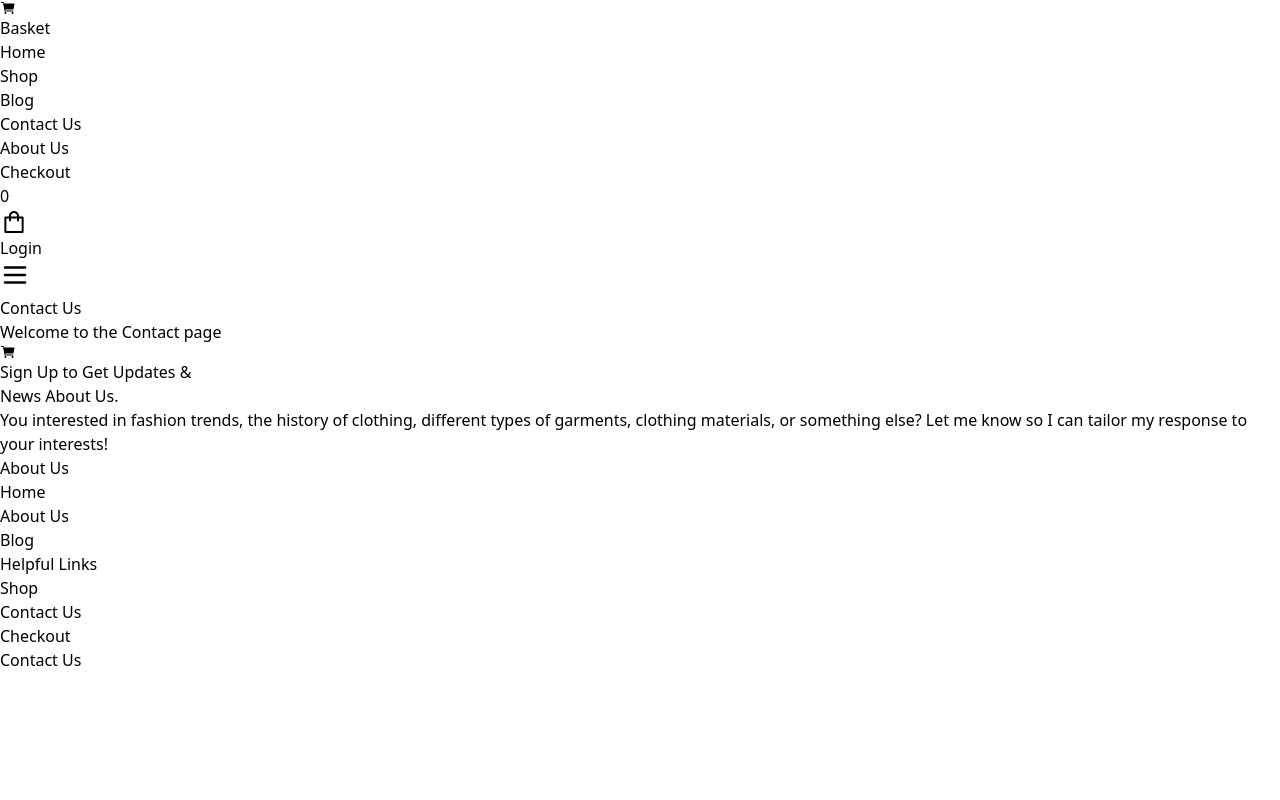
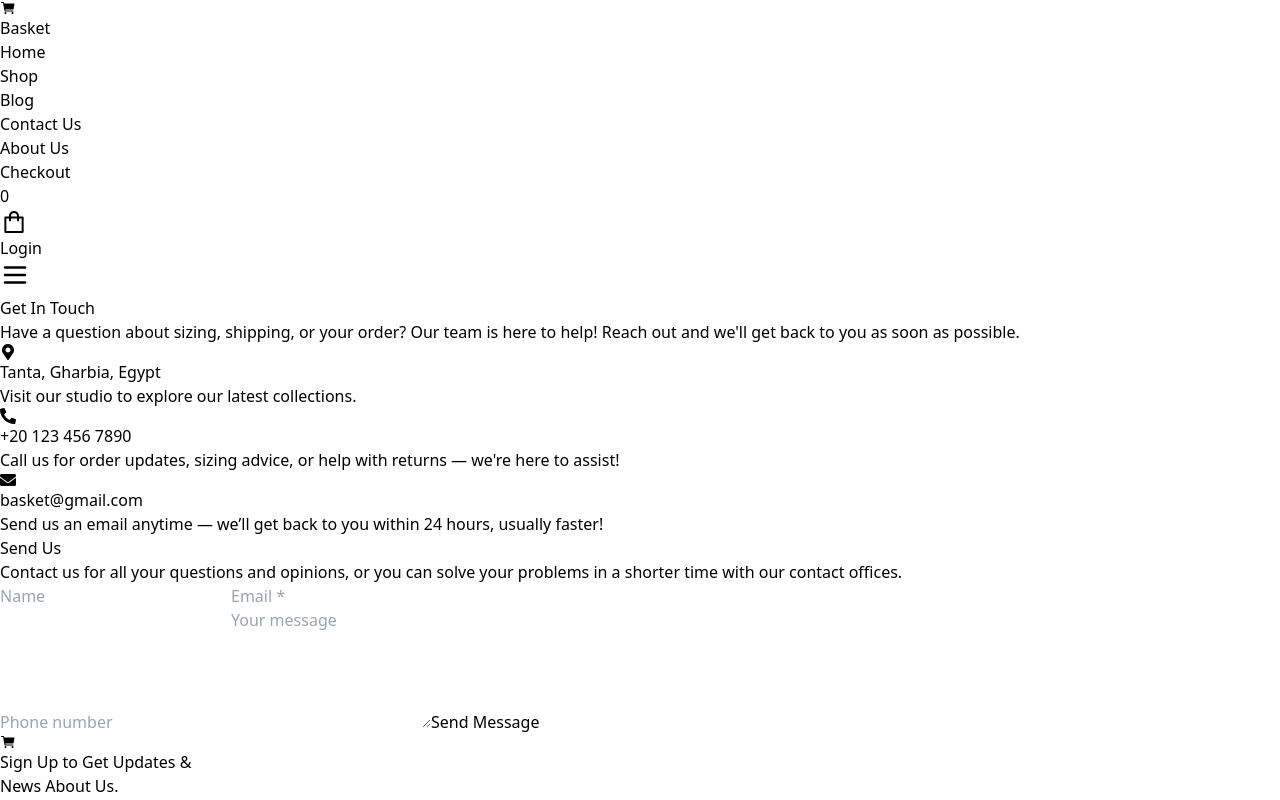
Before and after one commit to asmaylmr117/Basket, a React (Vite) app: page /contact in a window 1280 px wide. Shown: the top 800 px of the page. Built offline with nearby package versions, Linux system fonts and the light colour scheme.

Commit message:
updat contact

```diff
--- a/src/Pages/Contact/Contact.jsx
+++ b/src/Pages/Contact/Contact.jsx
@@ -1,11 +1,87 @@
 
-
+import { FaMapMarkerAlt, FaPhoneAlt, FaEnvelope } from "react-icons/fa";
 
 function Contact() {
   return (
-    <div className="container mx-auto p-4">
-      <h2 className="text-2xl">Contact Us</h2>
-      <p>Welcome to the Contact page</p>
+    <div className="contact-page w-full min-h-screen bg-gray-100 ">
+      {/* Section 1  border border-gray-300 rounded-lg*/}
+      <div className="section1 w-full mt-20">
+        <div className="container max-w-[1200px] w-full mx-auto p-4">
+          <h2 className="text-center text-[40px] ">Get In Touch</h2>
+          <p className="text-center max-w-md w-full mx-auto mt-4 text-gray-600">
+            Have a question about sizing, shipping, or your order?
+            Our team is here to help! Reach out and we'll get back to you as soon as possible.
+          </p>
+        </div>
+      </div>
+
+      {/* Section 2 */}
+      <div className="section2 w-full mt-12">
+        <div className="container max-w-[1200px] w-full mx-auto flex flex-col md:flex-row justify-center gap-6 px-4">
+          {/* Card 1 */}
+          <div className="flex-1 bg-white p-6 shadow-md rounded-lg text-center">
+            <FaMapMarkerAlt className="text-2xl mx-auto text-teal-500 mb-2" />
+            <h4 className="font-semibold">Tanta, Gharbia, Egypt</h4>
+            <p className="text-gray-500">Visit our studio to explore our latest collections.</p>
+          </div>
+
+          {/* Card 2 */}
+          <div className="flex-1 bg-white p-6 shadow-md rounded-lg text-center">
+            <FaPhoneAlt className="text-2xl mx-auto text-teal-500 mb-2" />
+            <h4 className="font-semibold">+20 123 456 7890</h4>
+            <p className="text-gray-500">Call us for order updates, sizing advice, or help with returns — we're here to assist!</p>
+          </div>
+
+          {/* Card 3 */}
+          <div className="flex-1 bg-white p-6 shadow-md rounded-lg text-center">
+            <FaEnvelope className="text-2xl mx-auto text-teal-500 mb-2" />
+            <h4 className="font-semibold">basket@gmail.com</h4>
+            <p className="text-gray-500">Send us an email anytime — we’ll get back to you within 24 hours, usually faster!</p>
+          </div>
+        </div>
+      </div>
+
+      {/* Section 3 */}
+      <div className="section3 w-full mt-16 mb-20">
+        <div className="container max-w-[1200px] w-full mx-auto bg-white p-8 shadow-lg rounded-lg">
+          <h3 className="text-center text-2xl font-semibold mb-2">Send Us</h3>
+          <p className="text-center text-gray-600 mb-6">
+            Contact us for all your questions and opinions, or you can solve your
+            problems in a shorter time with our contact offices.
+          </p>
+
+          <form className="space-y-4">
+            <div className="flex flex-col md:flex-row gap-4">
+              <input
+                type="text"
+                placeholder="Name"
+                className="w-full p-3 border border-gray-300 rounded-md focus:outline-none focus:ring-2 focus:ring-teal-400"
+              />
+              <input
+                type="email"
+                placeholder="Email *"
+                className="w-full p-3 border border-gray-300 rounded-md focus:outline-none focus:ring-2 focus:ring-teal-400"
+              />
+            </div>
+            <input
+              type="text"
+              placeholder="Phone number"
+              className="w-full p-3 border border-gray-300 rounded-md focus:outline-none focus:ring-2 focus:ring-teal-400"
+            />
+            <textarea
+              placeholder="Your message"
+              rows="5"
+              className="w-full p-3 border border-gray-300 rounded-md focus:outline-none focus:ring-2 focus:ring-teal-400"
+            ></textarea>
+            <button
+              type="submit"
+              className="bg-teal-500 text-white px-6 py-3 rounded-md hover:bg-teal-600 transition"
+            >
+              Send Message
+            </button>
+          </form>
+        </div>
+      </div>
     </div>
   );
 }
--- a/src/Pages/Home/Home.jsx
+++ b/src/Pages/Home/Home.jsx
@@ -162,9 +162,9 @@ const Home = () => {
           <div className="px-4 sm:px-6">
             <div className="flex flex-col lg:flex-row items-center lg:items-start justify-between space-y-6 sm:space-y-8 lg:space-y-0 lg:space-x-8">
               <div className="text-center lg:text-left space-y-4 sm:space-y-6 lg:flex-1 lg:max-w-md">
-                <h2 className="text-2xl sm:text-3xl md:text-4xl lg:text-5xl font-bold text-indigo-600">
-                  Special Offers of the week!
-                </h2>
+               <h2 className="text-2xl sm:text-3xl md:text-4xl lg:text-5xl font-bold text-indigo-600 whitespace-nowrap">
+  Special Offers of the week!
+</h2>
                 <p className="text-gray-600 text-base sm:text-lg lg:text-xl">
                   Ut placerat, magna quis porttitor vulputate, magna nunc auctor ante.
                 </p>
```
